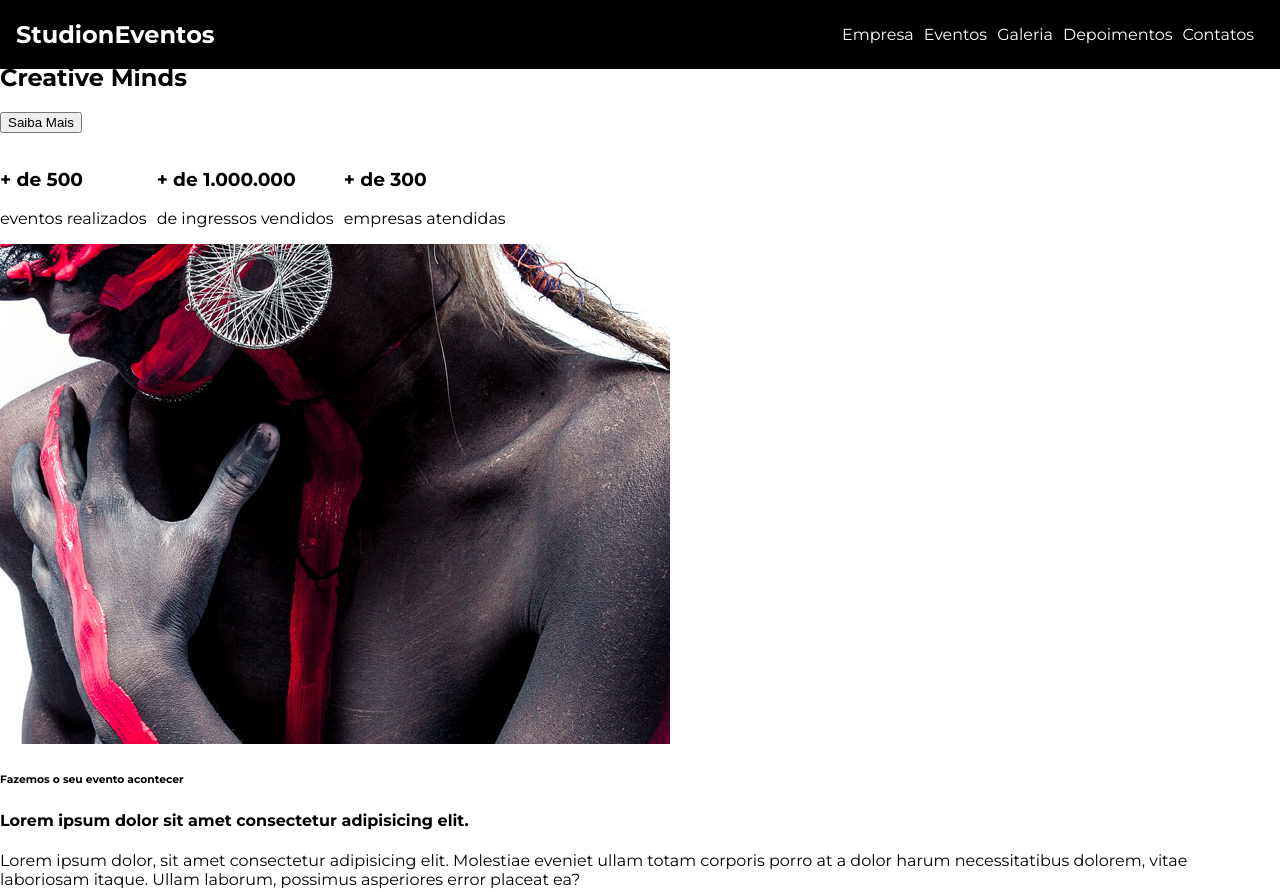
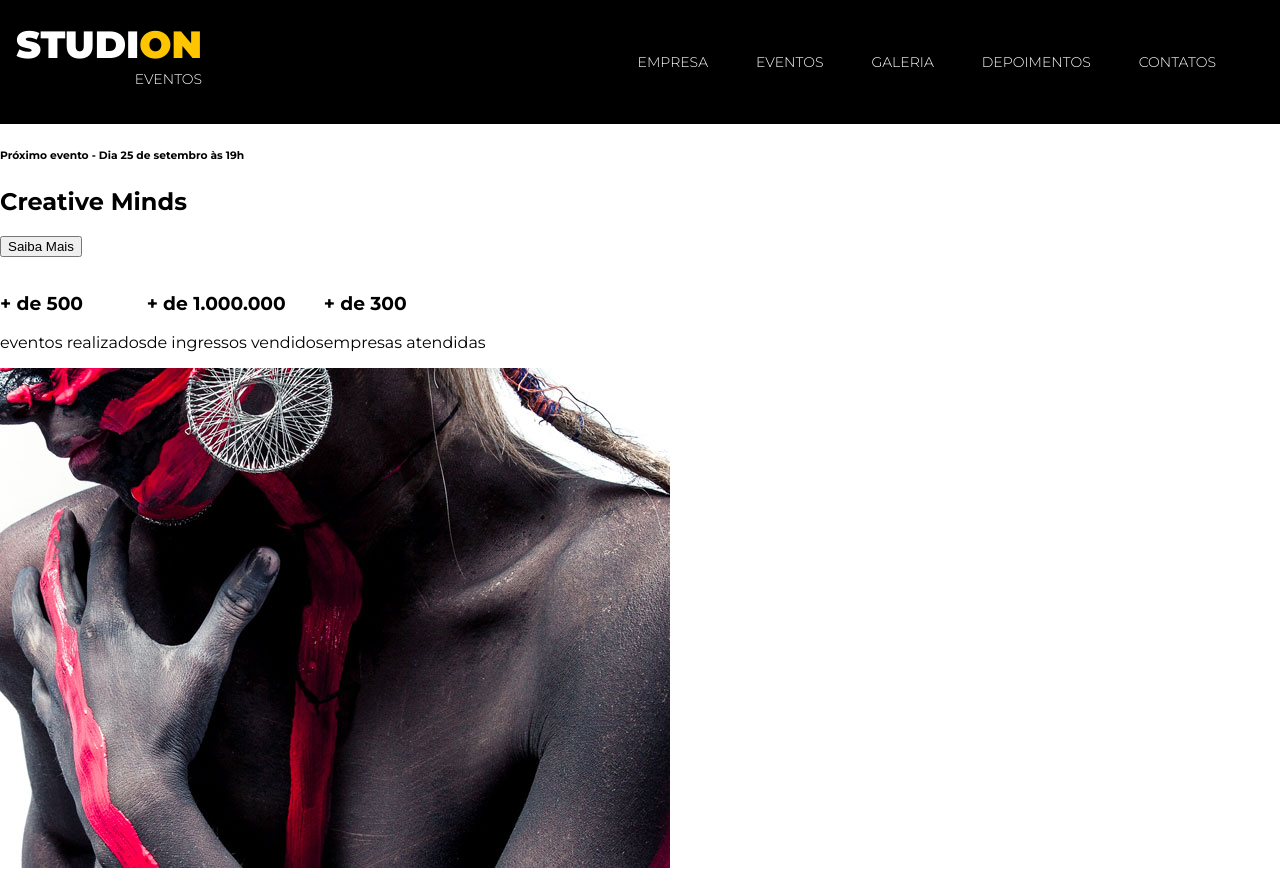
Before and after one commit to noamhenrique/studion, a website: page src/index.html in a window 1280 px wide. Shown: the top 892 px of the page. Drawn offline with Linux system fonts and the light colour scheme.

Commit message:
feat(nav): add navbar logo

```diff
--- a/src/index.html
+++ b/src/index.html
@@ -2,37 +2,40 @@
 <html lang="pt-BR">
   <head>
     <meta charset="UTF-8" />
-    <meta name="viewport" content="width-device-width, initial-scale=1.0" />
+    <meta name="viewport" content="width=device-width, initial-scale=1.0" />
     <link rel="stylesheet" href="style.css" />
     <title>Studion</title>
   </head>
 
   <body>
     <nav class="navbar">
-      <h1>Studi<span>on</span><span>Eventos</span></h1>
+      <h1 class="logo-studion">
+        Studi<span class="copy--primary">on</span>
+        <span class="logo-studion__subtitle">Eventos</span>
+      </h1>
       <ul class="navbar__links">
         <li>
-          <a href="#Empresa">
+          <a href="#empresa">
             Empresa
           </a>
         </li>
         <li>
-          <a href="#Eventos">
+          <a href="#eventos">
             Eventos
           </a>
         </li>
         <li>
-          <a href="#Galeria">
+          <a href="#galeria">
             Galeria
           </a>
         </li>
         <li>
-          <a href="#Depoimentos">
+          <a href="#depoimentos">
             Depoimentos
           </a>
         </li>
         <li>
-          <a href="#Contatos">
+          <a href="#contatos">
             Contatos
           </a>
         </li>
--- a/src/style.css
+++ b/src/style.css
@@ -1,4 +1,4 @@
-@import url("https://fonts.googleapis.com/css2?family=Montserrat:wght@400;700&display=swap");
+@import url("https://fonts.googleapis.com/css2?family=Montserrat:wght@300;400;700;900&display=swap");
 
 * {
   box-sizing: border-box;
@@ -6,22 +6,20 @@
 
 :root {
   /* html */
+  --color-primary: #ffc500;
   font-family: "Montserrat", sans-serif;
   font-size: 16px;
 }
 
 body {
   margin: 0;
+  padding-top: 7.75rem;
 }
 
 ul {
   display: flex;
   list-style: none;
   padding-left: 0;
-}
-
-li {
-  margin-right: 0.625rem; /* 10/16 */
 }
 
 .navbar {
@@ -32,7 +30,8 @@ li {
   top: 0;
   left: 0;
 
-  width: 100%; /* ou no lugar de % colocar vw */
+  width: 100vw; /* ou no lugar de % colocar vw */
+  height: 7.75rem;
   padding: 0 1rem;
 
   background-color: #000; /* Vermelho / verde / azul / transparência - 0 - F */
@@ -43,7 +42,35 @@ li {
   justify-self: end;
 }
 
+.navbar__links li {
+  font-size: 0.875rem;
+  margin-right: 3rem; /* 48/16 */
+  text-transform: uppercase;
+}
+
 .navbar__links a {
+  font-weight: 300;
   color: #fff;
   text-decoration: none;
 }
+
+.navbar__links a:hover {
+  color: var(--color-primary);
+}
+
+.logo-studion {
+  font-size: 2.375rem;
+  font-weight: 900;
+  line-height: 1ch; /* relativa ao tamanho da altura do glifo 0 da fonte */
+  text-transform: uppercase;
+  text-align: right;
+}
+
+.logo-studion__subtitle {
+  font-size: 0.875rem;
+  font-weight: 300;
+}
+
+.copy--primary {
+  color: var(--color-primary);
+}
```
